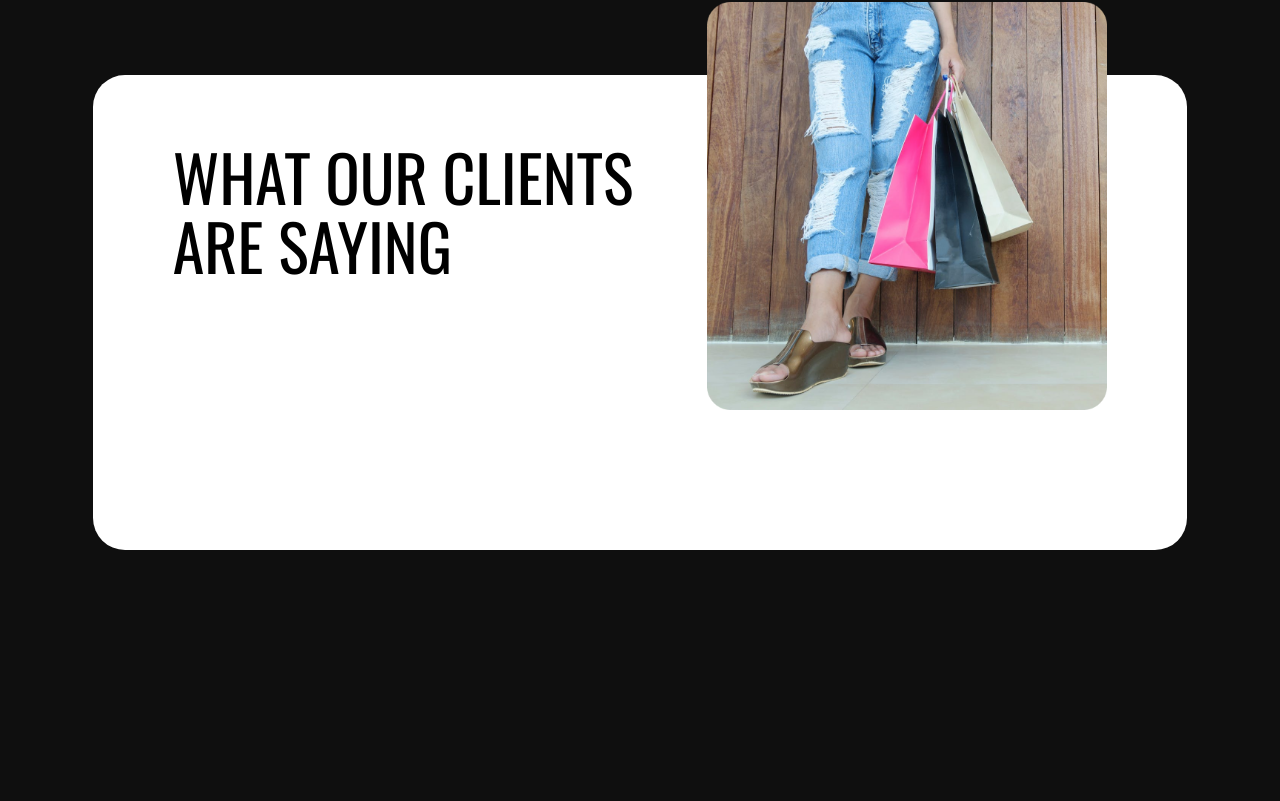
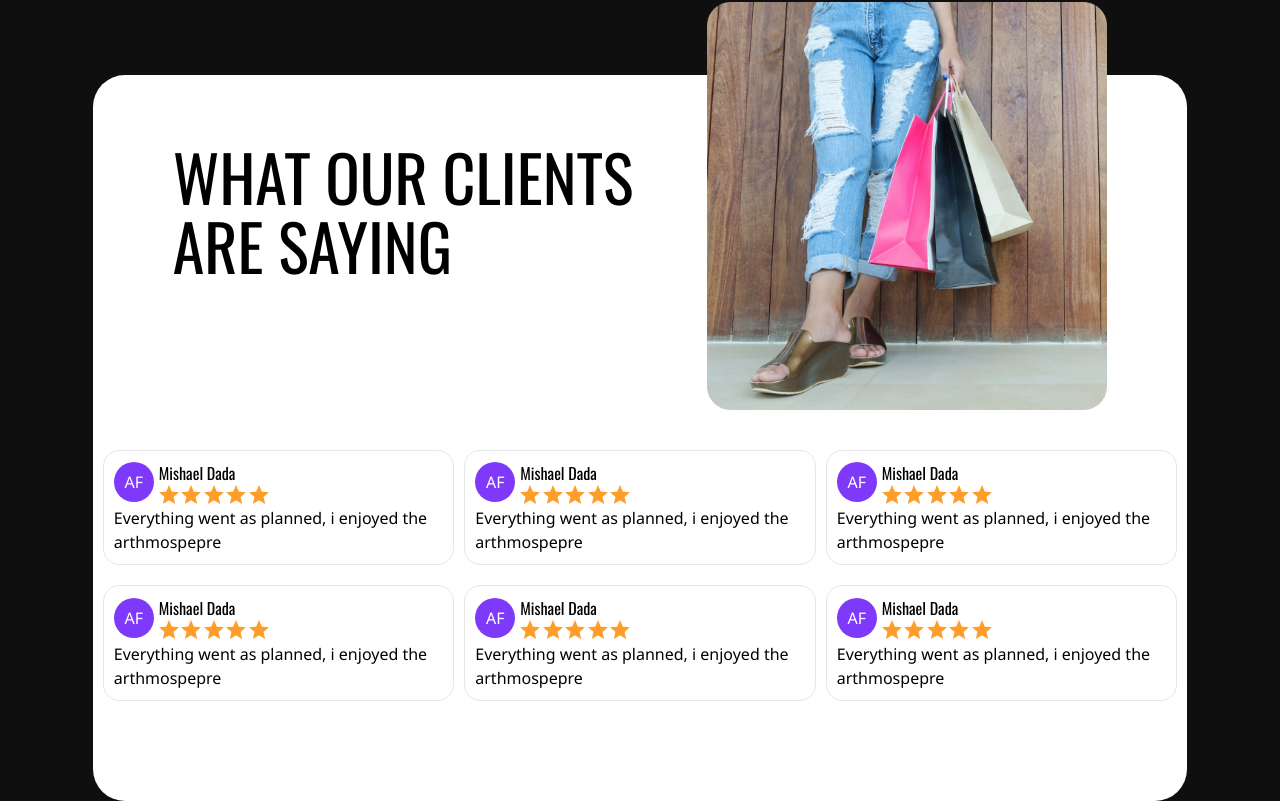
Before and after one commit to mishael1-d/classiccjmediahub, a Next.js app: page / in a window 1280 px wide. Shown: the part 3300-4101 px from the top of the page. Before the commit the page ends 3850 px from the top, so only its background shows below. Built offline with nearby package versions, Linux system fonts and the light colour scheme.

Commit message:
fixed testimonial section

```diff
--- a/components/Testimonial.jsx
+++ b/components/Testimonial.jsx
@@ -1,22 +1,50 @@
 import Image from "next/image";
 import image13 from "@/public/images/image13.png";
+import star from "@/public/images/star.png";
+star;
 
 function Testimonial() {
   return (
     <div className="bg-white rounded-[3.2rem] mx-[2%] relative  pt-[6.7rem] ">
       <div className="mx-[8rem] flex justify-between">
-        <h3 className="uppercase oswald text-[6.4rem] mb-[2.6rem] max-w-[50.9rem] leading-[6.9rem]">
+        <h3 className="uppercase oswald text-[6.4rem] mb-[2.6rem] max-w-[50.9rem] leading-[6.9rem] h-fit">
           What Our Clients are Saying
         </h3>
         <Image src={image13} className="w-[40rem] relative top-[-14rem]" />
       </div>
-      <div className="mx-[1rem]">
-<div>
-
-</div>
+      <div className="mx-[1rem] relative top-[-10rem] grid grid-cols-3 gap-4 gap-y-8">
+        <TestimonialCards />
+        <TestimonialCards />
+        <TestimonialCards />
+        <TestimonialCards />
+        <TestimonialCards />
+        <TestimonialCards />
       </div>
     </div>
   );
 }
 
 export default Testimonial;
+
+const TestimonialCards = () => {
+  return (
+    <div className="border w-fit rounded-[1.6rem] p-4">
+      <div className="flex items-center gap-2">
+        <div className="w-[4rem] h-[4rem] bg-[#7F39FB] text-white flex justify-center items-center rounded-full text-[1.6rem]">
+          AF
+        </div>
+        <div>
+          <p className="text-[1.6rem] oswald">Mishael Dada</p>
+          <div className="flex gap-1">
+            <Image src={star} />
+            <Image src={star} />
+            <Image src={star} />
+            <Image src={star} />
+            <Image src={star} />
+          </div>
+        </div>
+      </div>
+      <p className="text-[1.6rem] mt-1">Everything went as planned, i enjoyed the arthmospepre </p>
+    </div>
+  );
+};
```
Also changed, not shown: public/images/star.png (added).
